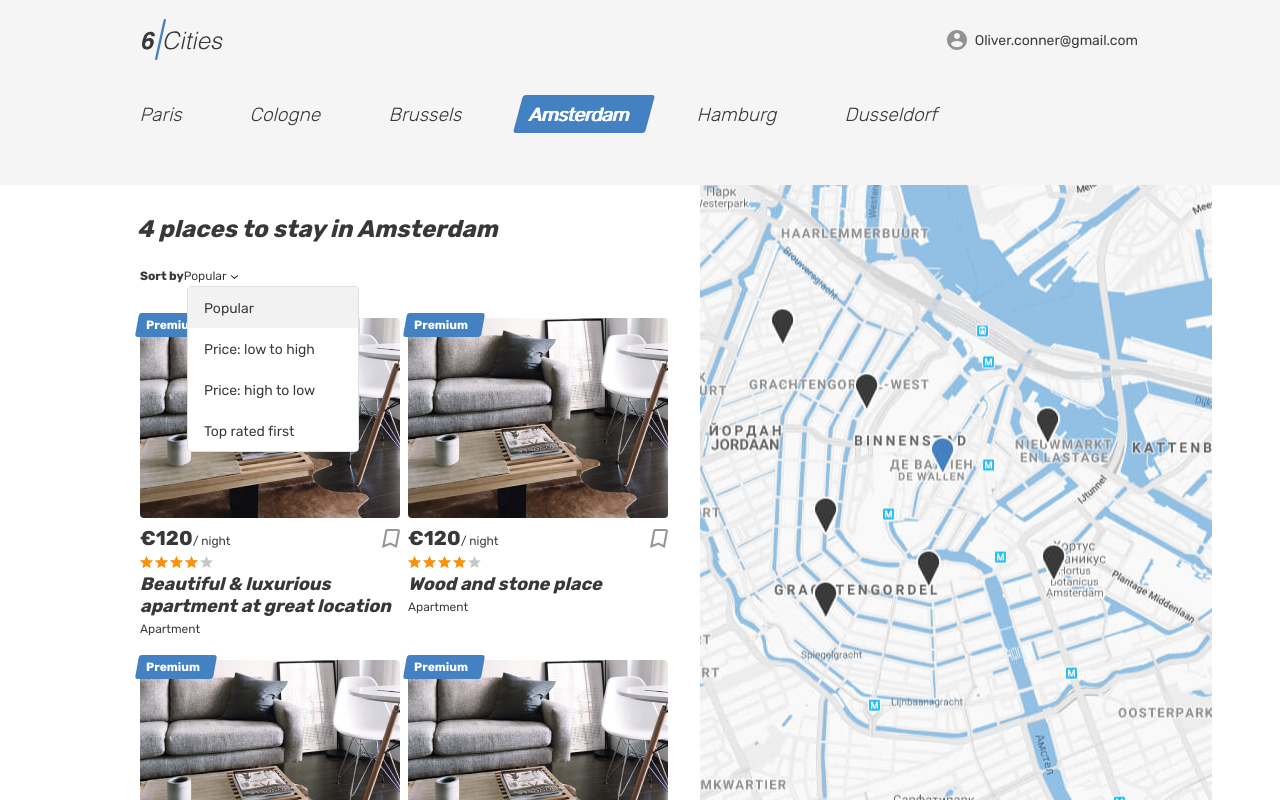
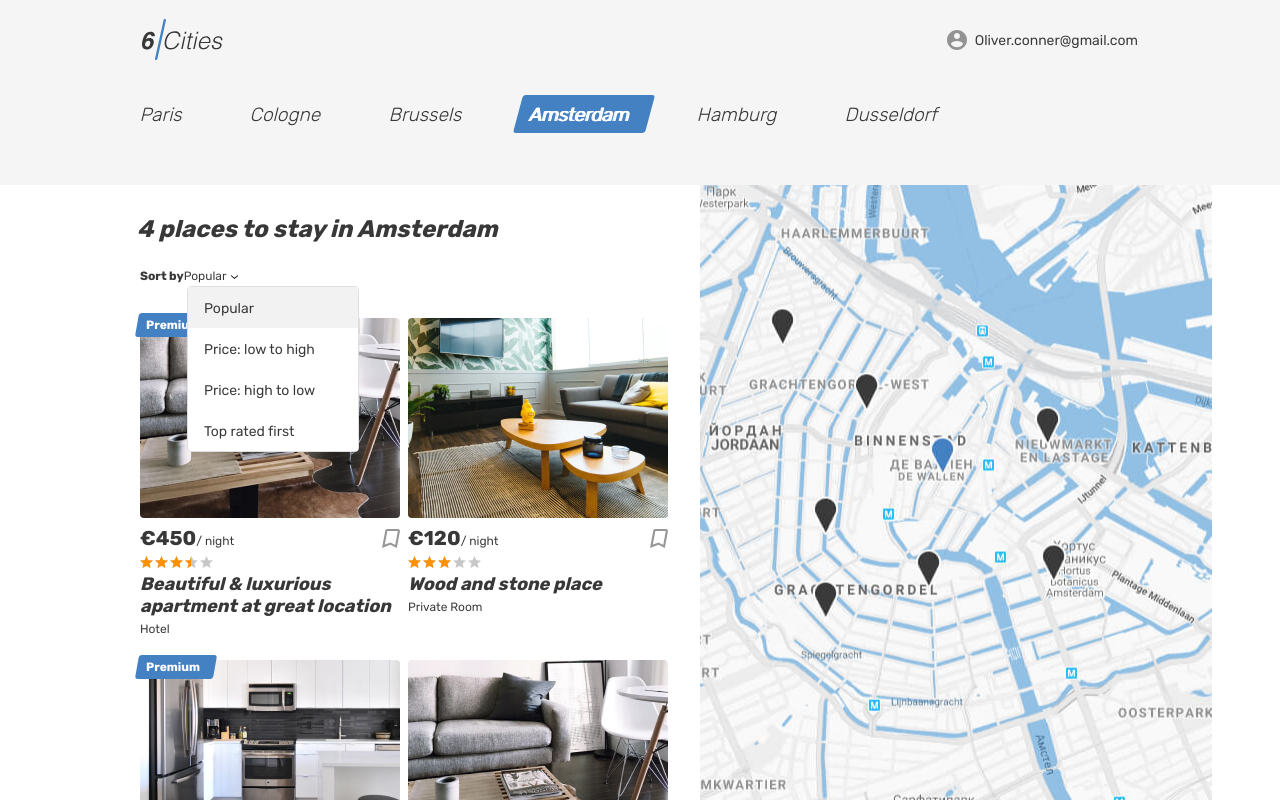
Before and after one commit to yourgen/1424299-six-cities-4, a React app: page / in a window 1280 px wide. Built offline with nearby package versions, Linux system fonts and the light colour scheme.

Commit message:
переделал компонент карточки
- теперь карточка - классовый компонент;
- передал функции-обработчики из App;
- завел файл с константами

```diff
--- a/src/components/app/app.jsx
+++ b/src/components/app/app.jsx
@@ -3,14 +3,16 @@ import Main from "../main/main.jsx";
 
 import PropTypes from "prop-types";
 
-const cardTitleHandler = () => {};
+const handleCardTitleClick = () => {};
+const handleCardHover = () => {};
 
 const App = ({rentOffers, rentOffersCount}) => {
   return (
     <Main
       rentOffers={rentOffers}
       rentOffersCount={rentOffersCount}
-      onCardTitleClick={cardTitleHandler}
+      onCardTitleClick={handleCardTitleClick}
+      onCardHover={handleCardHover}
     />
   );
 };
@@ -20,9 +22,19 @@ App.propTypes = {
       PropTypes.shape({
         id: PropTypes.string.isRequired,
         title: PropTypes.string.isRequired,
+        img: PropTypes.shape({
+          src: PropTypes.string.isRequired,
+          alt: PropTypes.string.isRequired,
+        }).isRequired,
+        price: PropTypes.string.isRequired,
+        type: PropTypes.string.isRequired,
+        rating: PropTypes.number.isRequired,
+        isPremium: PropTypes.bool.isRequired,
       })
   ).isRequired,
   rentOffersCount: PropTypes.number.isRequired,
+  onCardTitleClick: PropTypes.func.isRequired,
+  onCardHover: PropTypes.func.isRequired,
 };
 
 export default App;
--- a/src/components/main/main.jsx
+++ b/src/components/main/main.jsx
@@ -3,7 +3,7 @@ import PlaceCard from "../place-card/place-card.jsx";
 
 import PropTypes from "prop-types";
 
-const Main = ({rentOffers, rentOffersCount, onCardTitleClick}) => {
+const Main = ({rentOffers, rentOffersCount, onCardTitleClick, onCardHover}) => {
   return (
     <div className="page page--gray page--main">
       <header className="header">
@@ -100,8 +100,9 @@ const Main = ({rentOffers, rentOffersCount, onCardTitleClick}) => {
                   return (
                     <PlaceCard
                       key = {rentOffer.id}
-                      rentOfferTitle={rentOffer.title}
+                      rentOffer={rentOffer}
                       onCardTitleClick={onCardTitleClick}
+                      onCardHover={onCardHover}
                     />
                   );
                 })}
@@ -121,11 +122,20 @@ Main.propTypes = {
   rentOffers: PropTypes.arrayOf(
       PropTypes.shape({
         id: PropTypes.string.isRequired,
-        title: PropTypes.string.isRequired
+        title: PropTypes.string.isRequired,
+        img: PropTypes.shape({
+          src: PropTypes.string.isRequired,
+          alt: PropTypes.string.isRequired,
+        }).isRequired,
+        price: PropTypes.string.isRequired,
+        type: PropTypes.string.isRequired,
+        rating: PropTypes.number.isRequired,
+        isPremium: PropTypes.bool.isRequired,
       })
   ).isRequired,
   rentOffersCount: PropTypes.number.isRequired,
   onCardTitleClick: PropTypes.func.isRequired,
+  onCardHover: PropTypes.func.isRequired,
 };
 
 export default Main;
--- a/src/components/place-card/place-card.jsx
+++ b/src/components/place-card/place-card.jsx
@@ -1,22 +1,31 @@
-import React from "react";
+import React, {PureComponent} from "react";
+import PropTypes from "prop-types";
+import {offerTypesMap} from "../../const.js";
 
-import PropTypes from "prop-types";
+class PlaceCard extends PureComponent {
+  constructor(props) {
+    super(props);
 
-const PlaceCard = ({rentOfferTitle, onCardTitleClick}) => {
+  }
+
+  render() {
+    const {rentOffer, onCardTitleClick, onCardHover} = this.props;
+    const {title, img, price, type, rating, isPremium} = rentOffer;
+
     return (
       <article className="cities__place-card place-card">
-      <div className="place-card__mark">
+        {isPremium ? <div className="place-card__mark">
           <span>Premium</span>
-      </div>
+        </div> : ``}
         <div className="cities__image-wrapper place-card__image-wrapper">
           <a href="#">
-          <img className="place-card__image" src="img/apartment-01.jpg" width="260" height="200" alt="Place image"/>
+            <img className="place-card__image" src={img.src} width="260" height="200" alt={img.alt}/>
           </a>
         </div>
         <div className="place-card__info">
           <div className="place-card__price-wrapper">
             <div className="place-card__price">
-            <b className="place-card__price-value">&euro;120</b>
+              <b className="place-card__price-value">&euro;{price}</b>
               <span className="place-card__price-text">&#47;&nbsp;night</span>
             </div>
             <button className="place-card__bookmark-button button" type="button">
@@ -28,7 +37,7 @@ const PlaceCard = ({rentOfferTitle, onCardTitleClick}) => {
           </div>
           <div className="place-card__rating rating">
             <div className="place-card__stars rating__stars">
-            <span style={{width: `80%`}}></span>
+              <span style={{width: `${rating}%`}}></span>
               <span className="visually-hidden">Rating</span>
             </div>
           </div>
@@ -36,17 +45,30 @@ const PlaceCard = ({rentOfferTitle, onCardTitleClick}) => {
             <a
               href="#"
               onClick={onCardTitleClick}
-          >{rentOfferTitle}</a>
+            >{title}</a>
           </h2>
-        <p className="place-card__type">Apartment</p>
+          <p className="place-card__type">{offerTypesMap[type]}</p>
         </div>
       </article>
     );
-};
+  }
+}
 
 PlaceCard.propTypes = {
-  rentOfferTitle: PropTypes.string.isRequired,
+  rentOffer: PropTypes.shape({
+    id: PropTypes.string.isRequired,
+    title: PropTypes.string.isRequired,
+    img: PropTypes.shape({
+      src: PropTypes.string.isRequired,
+      alt: PropTypes.string.isRequired,
+    }).isRequired,
+    price: PropTypes.string.isRequired,
+    type: PropTypes.string.isRequired,
+    rating: PropTypes.number.isRequired,
+    isPremium: PropTypes.bool.isRequired,
+  }),
   onCardTitleClick: PropTypes.func.isRequired,
+  onCardHover: PropTypes.func.isRequired,
 };
 
 export default PlaceCard;
--- /dev/null
+++ b/src/const.js
@@ -0,0 +1,6 @@
+export const offerTypesMap = {
+  'apartment': `Apartment`,
+  'hotel': `Hotel`,
+  'room': `Private Room`,
+  'house': `House`
+};
--- a/src/mocks/offers.js
+++ b/src/mocks/offers.js
@@ -36,7 +36,7 @@ export default [
     id: Math.random().toString(),
     title: `Nice, cozy, warm big bed apartment`,
     img: {
-      src: `img/apartment-04.jpg`,
+      src: `img/apartment-01.jpg`,
       alt: `Place image`
     },
     price: `150`,
```
Lines whose indentation alone changed are shown as unchanged.
